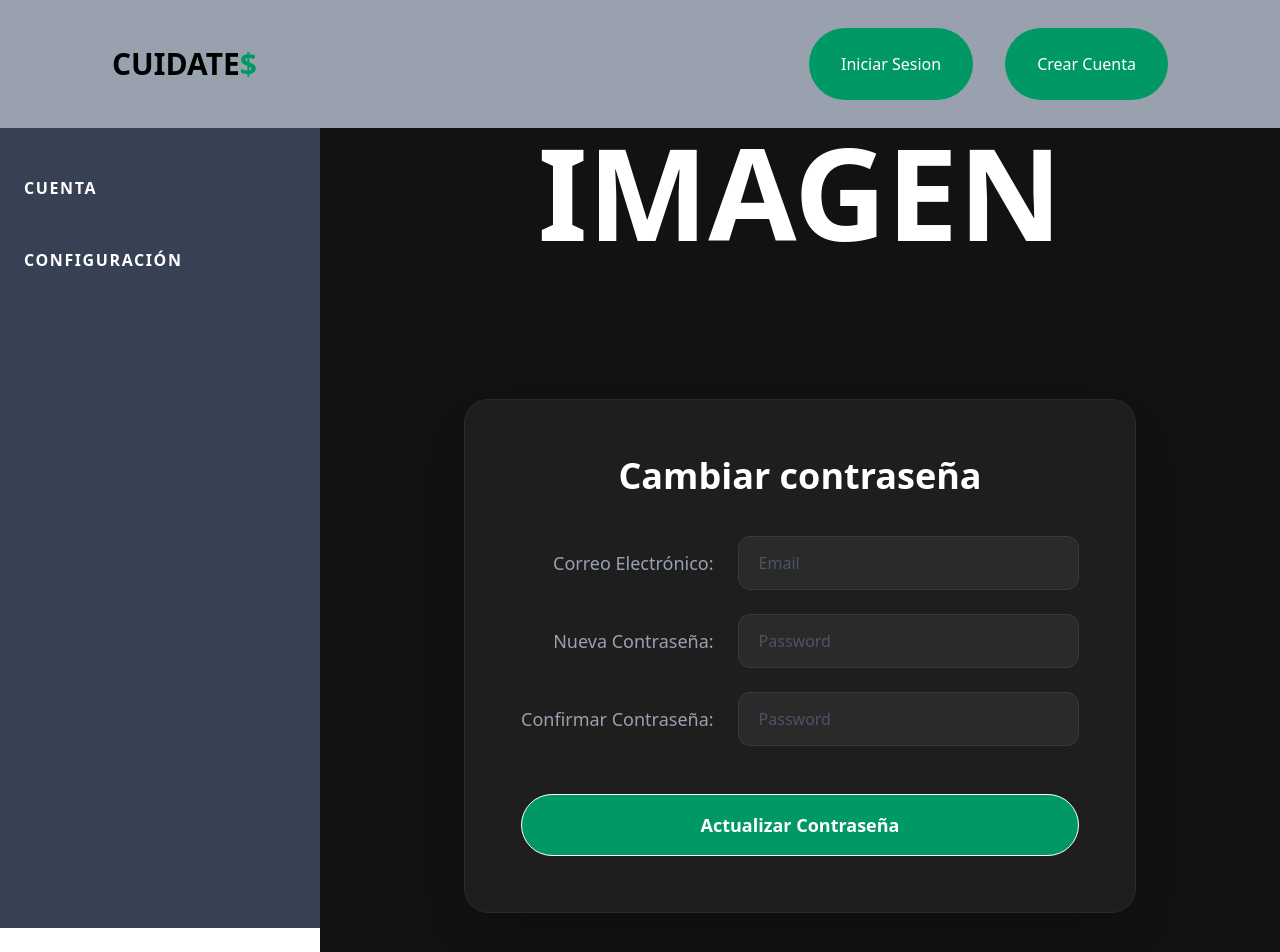
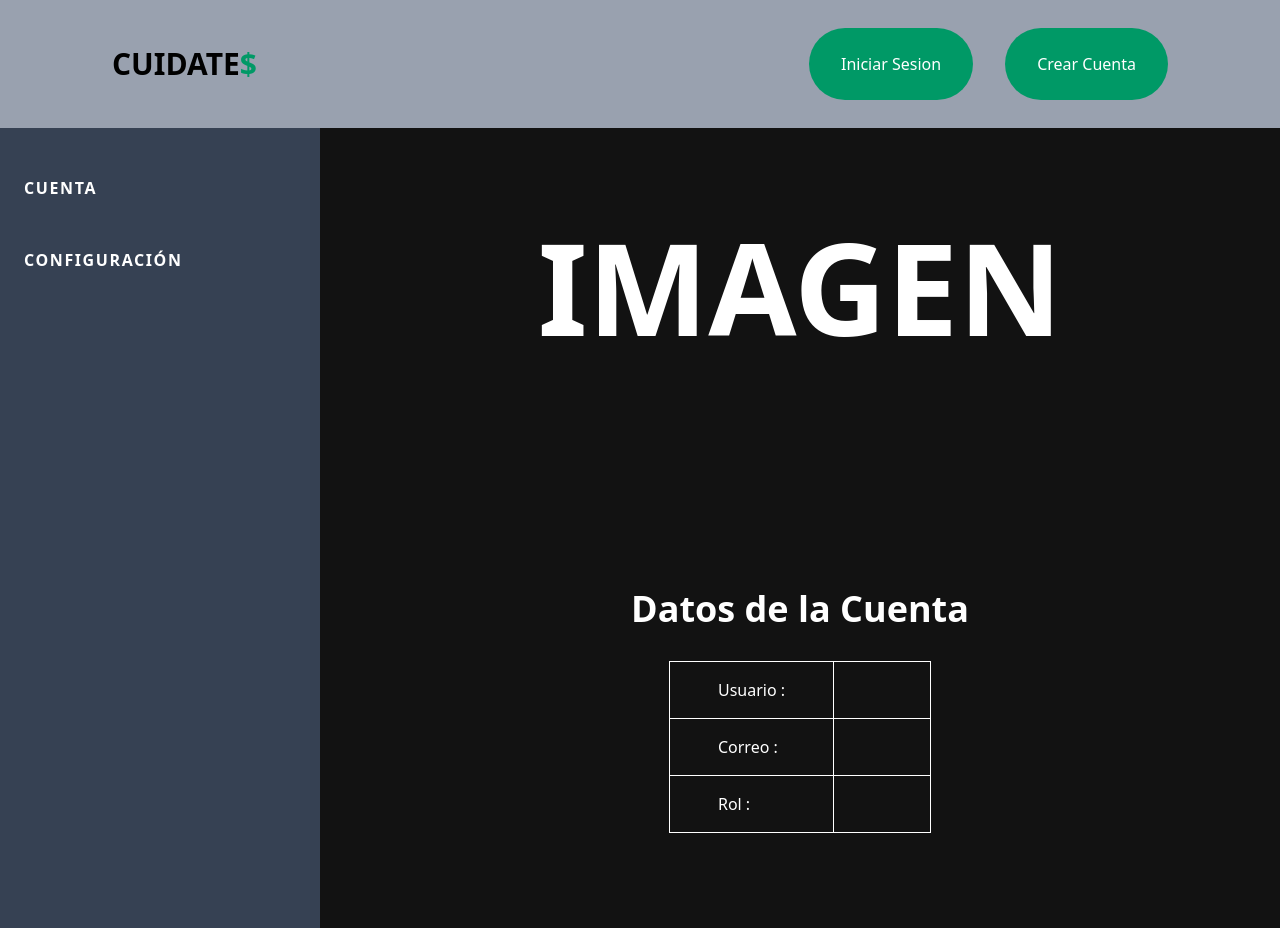
Before and after one commit to DoubleLiFFt/examen, a React (Vite) app: page /Cuenta in a window 1280 px wide. Shown: the top 952 px of the page. After the commit the page ends 928 px from the top, so only its background shows below. Built offline with nearby package versions, Linux system fonts and the light colour scheme.

Commit message:
Creación Tabla

```diff
--- a/src/pages/Users/Cuenta.tsx
+++ b/src/pages/Users/Cuenta.tsx
@@ -1,4 +1,3 @@
-import CamContra from "../../Components/Users/CamContra.tsx";
 import {useNavigate} from "react-router-dom";
 import React from "react";
 
@@ -19,16 +18,30 @@ export default function Cuenta() {
                     <span className="font-bold tracking-widest">CONFIGURACIÓN</span>
                 </span>
             </div>
-            <div className="col-span-3 bg-[#121212]">
+            <div className="grid col-span-3 bg-[#121212] gap-12 items-center justify-center w-full">
                 <div className="flex flex-col items-center">
                     <h1 className="text-white font-bold text-9xl">IMAGEN</h1>
                     <span className="text-white font-bold text-6xl tracking-widest">{accountUsername?.toUpperCase()}</span>
                 </div>
-                <div>
-                    <span className="text-white font-bold tracking-widest text-2xl">{accountEmail?.toUpperCase()}</span>
-                    <span className="text-white font-bold tracking-widest text-2xl">{accountRole?.toUpperCase()}</span>
+                <div className="flex flex-col items-center gap-8">
+                    <h1 className="text-white font-bold text-4xl">Datos de la Cuenta</h1>
+                    <table>
+                        <tbody className="text-white border">
+                            <tr className="border">
+                                <td className="border px-12 py-4">Usuario :</td>
+                                <td className="px-12 py-4 font-bold tracking-widest">{accountUsername?.toUpperCase()}</td>
+                            </tr>
+                            <tr className="border">
+                                <td className="border px-12 py-4">Correo :</td>
+                                <td className="px-12 py-4 font-bold tracking-widest">{accountEmail?.toUpperCase()}</td>
+                            </tr>
+                            <tr className="border">
+                                <td className="border px-12 py-4">Rol :</td>
+                                <td className="px-12 py-4 font-bold tracking-widest">{accountRole?.toUpperCase()}</td>
+                            </tr>
+                        </tbody>
+                    </table>
                 </div>
-                <CamContra />
             </div>
         </section>
     )
```
